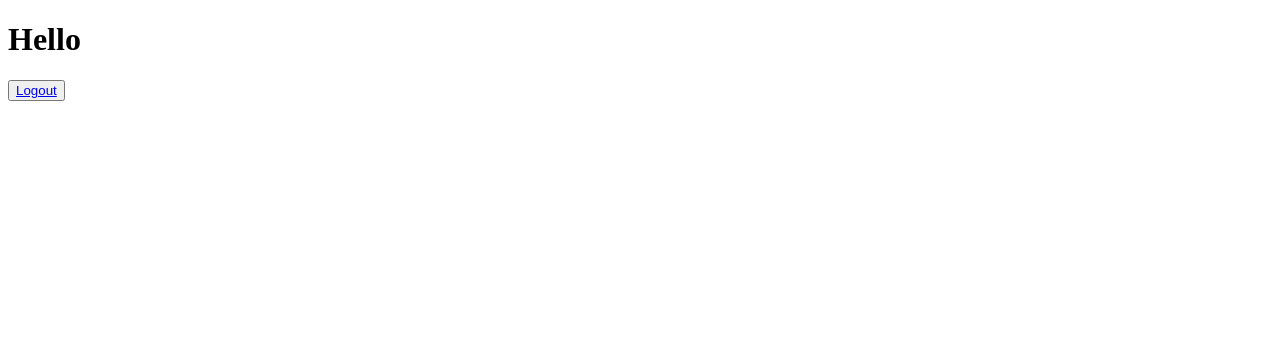
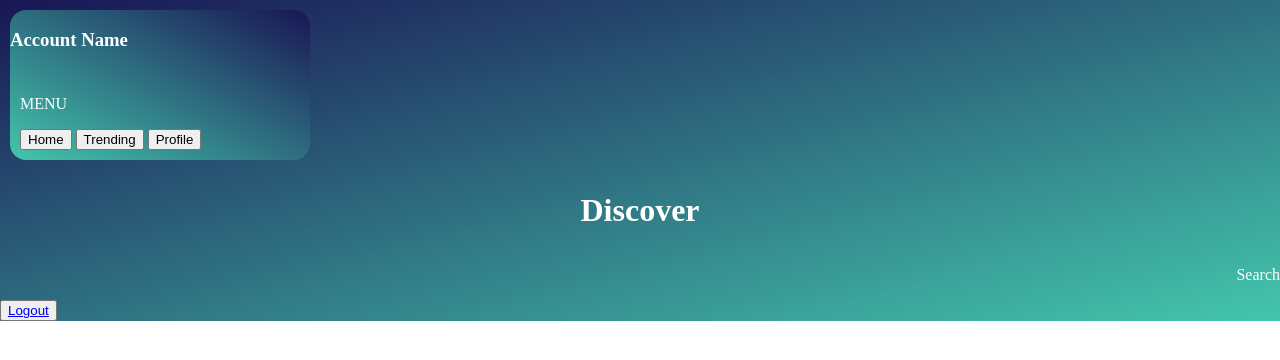
Before and after one commit to vecz-akos/SZFM-big-project, a Django app: page /home/ in a window 1280 px wide. Shown: the top 360 px of the page. Run offline with Django 4.2, Linux system fonts and the light colour scheme; the visitor is signed in with stand-in values (Sample User, id 1).

Commit message:
auth_system - home page basic plan

```diff
--- /dev/null
+++ b/src/auth_system/static/css/home.css
@@ -0,0 +1,36 @@
+body {
+    background: linear-gradient(to bottom right, #191654, #43C6AC);
+    background-size: cover;
+    background-repeat: no-repeat;
+    padding: 0;
+    margin: 0;
+    box-sizing: border-box;
+    color: white;
+    width: 100%;
+    height: 100%;
+}
+
+.side-menu {
+    background: linear-gradient(to bottom left, #191654, #43C6AC);
+    width: 300px;
+    display: flex;
+    flex-direction: column;
+    border-radius: 1rem;
+    margin: 10px;
+}
+
+.menu {
+    padding: 10px;
+}
+
+.main-content {
+    display: flex;
+    justify-content: center;
+    align-items: center;
+}
+
+.search-side {
+    display: flex;
+    justify-content: right;
+    align-items: left;
+}
--- a/src/auth_system/templates/auth_system/index.html
+++ b/src/auth_system/templates/auth_system/index.html
@@ -4,11 +4,31 @@
     <meta charset="utf-8">
     <meta http-equiv="X-UA-Compatible" content="IE=edge">
     <meta name="viewport" content="width=device-width, initial-scale=1">
-    <link rel="stylesheet" href="">
     <title>Home Page</title>
+    {% load static %}
+    <link rel="stylesheet" href="{% static 'css/home.css' %}">
 </head>
 <body>
-    <h1>Hello</h1>
-    <button><a href="{% url 'logout' %}">Logout</a></button>
+    <div class="home-page">
+        <div class="side-menu">
+            <h3>Account Name</h3>
+            <div class="menu">
+                <p>MENU</p>
+                <button>Home</button>
+                <button>Trending</button>
+                <button>Profile</button>
+            </div>
+        </div>
+
+        <div class="main-content">
+            <h1>Discover</h1>
+        </div>
+
+        <div class="search-side">
+            <p>Search</p>
+        </div>
+
+        <button><a href="{% url 'logout' %}">Logout</a></button>
+    </div>
 </body>
 </html>
```
